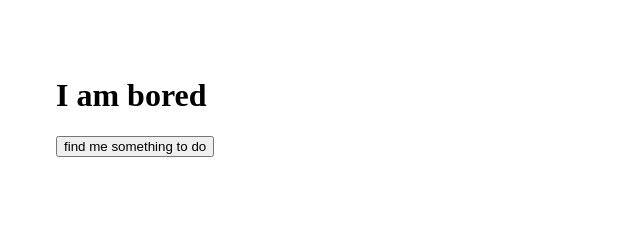
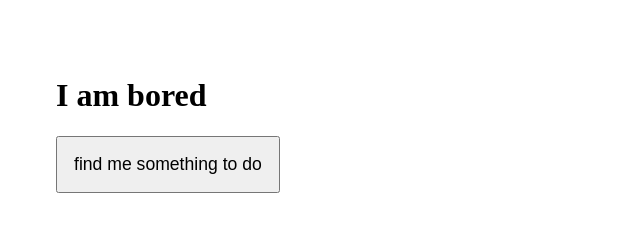
Before and after one commit to lumsdnb/bored-api, a plain HTML site: page index.html in a window 1280 px wide. Shown: the whole page, without its empty margins (0-640 px from the left). Drawn offline with Linux system fonts and the light colour scheme.

Commit message:
minor tweaks

```diff
--- a/script.js
+++ b/script.js
@@ -23,5 +23,5 @@ function updateDom(data) {
     console.log(data.link);
     domLink.src = data.link;
     domLink.textContent = 'read more';
-  }
+  } else domLink.textContent = '';
 }
--- a/style.css
+++ b/style.css
@@ -10,3 +10,8 @@ body {
 .api-output > * {
   padding: 0.4rem;
 }
+
+button {
+  padding: 1rem;
+  font-size: 1.1rem;
+}
```
